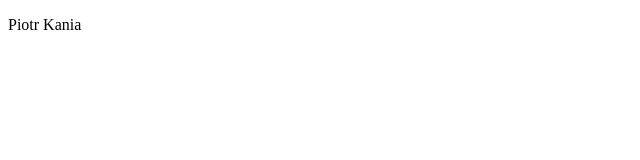
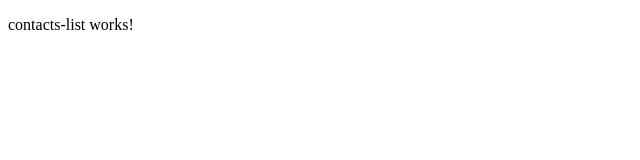
Before and after one commit to trenerit/angular-app-front, an Angular app: page /contacts-list in a window 1280 px wide. Before the commit this address led to /. Shown: the top 160 px of the page, without its empty margins (0-640 px from the left). Built offline with nearby package versions, Linux system fonts and the light colour scheme.

Commit message:
add contacts-list-component & routes

```diff
--- a/src/app/app-routing.module.ts
+++ b/src/app/app-routing.module.ts
@@ -1,7 +1,11 @@
 import { NgModule } from '@angular/core';
 import { RouterModule, Routes } from '@angular/router';
+import { ContactsListComponent } from './contacts/contacts-list/contacts-list.component';
 
-const routes: Routes = [];
+const routes: Routes = [
+  {path: '', pathMatch:'full', redirectTo: 'contacts-list'},
+  {path: 'contacts-list', component: ContactsListComponent}
+];
 
 @NgModule({
   imports: [RouterModule.forRoot(routes)],
--- a/src/app/app.component.html
+++ b/src/app/app.component.html
@@ -1 +1 @@
-<p>Piotr Kania</p>
+<router-outlet></router-outlet>
--- a/src/app/app.module.ts
+++ b/src/app/app.module.ts
@@ -3,6 +3,7 @@ import { BrowserModule } from '@angular/platform-browser';
 
 import { AppRoutingModule } from './app-routing.module';
 import { AppComponent } from './app.component';
+import { ContactsModule } from './contacts/contacts.module';
 
 @NgModule({
   declarations: [
@@ -10,7 +11,8 @@ import { AppComponent } from './app.component';
   ],
   imports: [
     BrowserModule,
-    AppRoutingModule
+    AppRoutingModule,
+    ContactsModule
   ],
   providers: [],
   bootstrap: [AppComponent]
--- /dev/null
+++ b/src/app/contacts/contacts-list/contacts-list.component.html
@@ -0,0 +1 @@
+<p>contacts-list works!</p>
```
Also changed, not shown: src/app/contacts/contacts-list/contacts-list.component.ts (added, +10 -0 lines), src/app/contacts/contacts.module.ts (+6 -1 lines), src/app/contacts/contacts-list/contacts-list.component.scss (added), 1 other file (tests, documents, lock files or other folders).
